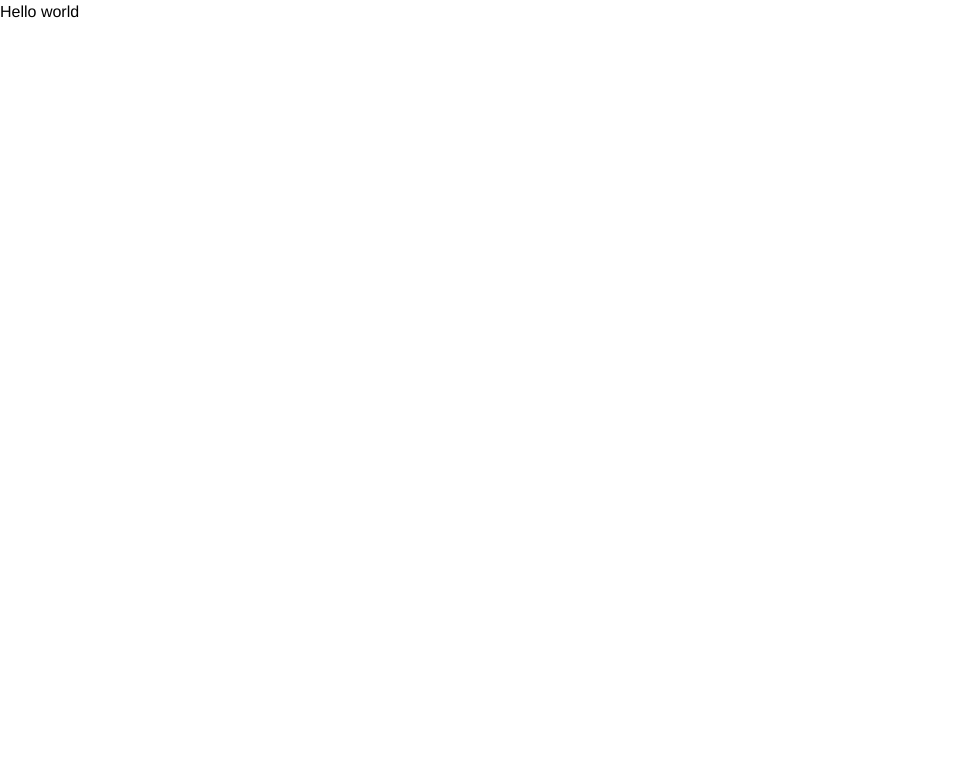
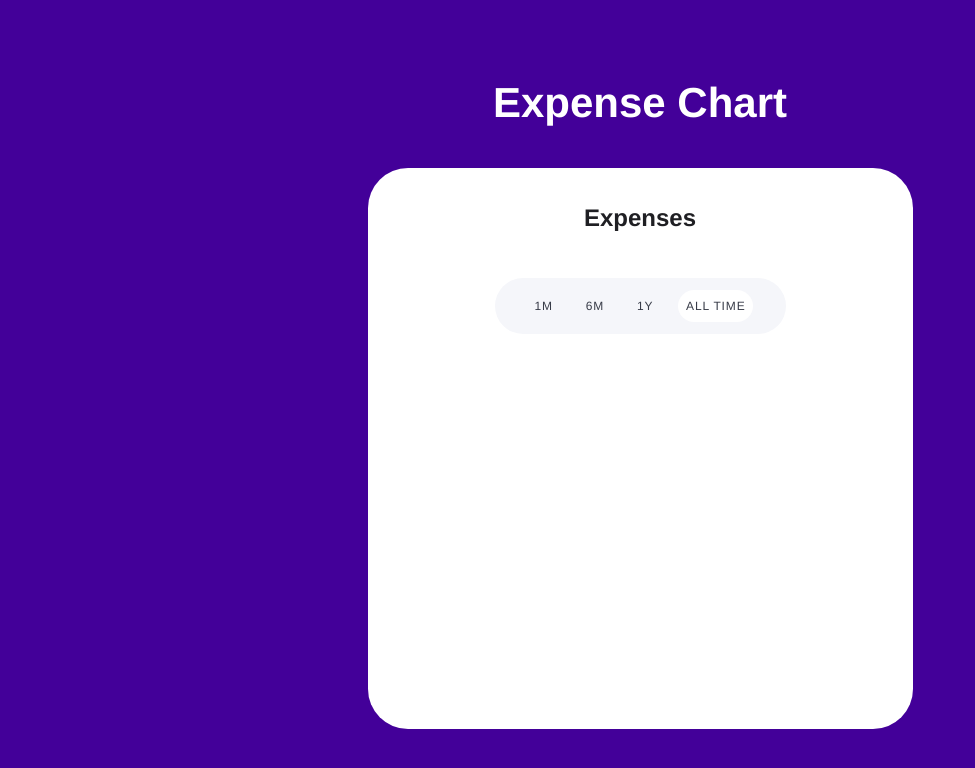
Before and after one commit to minhazurrony/expense-chart, a React (Vite) app: page / in a window 1280 px wide. Shown: the top 768 px of the page, without its empty margins (0-975 px from the left). Built offline with nearby package versions, Linux system fonts and the light colour scheme.

Commit message:
feat: added basic card component - added filter button group - added basic design

```diff
--- a/src/App.jsx
+++ b/src/App.jsx
@@ -1,10 +1,66 @@
+import { useState } from "react";
 function App() {
+  const [activeFilter, setActiveFilter] = useState("ALL TIME");
 
+  const handleFilter = (event) => {
+    setActiveFilter(event.target.value);
+  };
   return (
-    <>
-      <h1>Hello world</h1>
-    </>
-  )
+    <div className="bg-dark_purple h-[100dvh] flex flex-col align-middle justify-center">
+      <h1 className="capitalize font-sans text-[42px] text-neutral_white font-bold text-center mb-[34px]">
+        expense chart
+      </h1>
+
+      <div className="p-8 bg-neutral_white h-[561px] w-[545px] my-0 mx-[auto] rounded-[40px]">
+        <h2 className="capitalize text-neutral_black text-[24px] text-center mb-[42px] font-bold">
+          expenses
+        </h2>
+
+        <div className="w-[291px] h-[56px] mx-[auto] px-8 py-3 bg-light_grey_2 flex flex-row justify-between align-middle rounded-[32px]">
+          <button
+            value={"1M"}
+            type="button"
+            className={`tracking-[0.84px] uppercase py-1 px-2 text-[12px] font-medium text-dark_grey focus:outline-none ${
+              activeFilter === "1M" && "bg-neutral_white"
+            }  rounded-full hover:bg-neutral_white hover:text-blue`}
+            onClick={handleFilter}
+          >
+            1m
+          </button>
+          <button
+            value={"6M"}
+            type="button"
+            className={`tracking-[0.84px] uppercase py-1 px-2 text-[12px] font-medium text-dark_grey focus:outline-none ${
+              activeFilter === "6M" && "bg-neutral_white"
+            }  rounded-full hover:bg-neutral_white hover:text-blue`}
+            onClick={handleFilter}
+          >
+            6m
+          </button>
+          <button
+            value={"1Y"}
+            type="button"
+            className={`tracking-[0.84px] uppercase py-1 px-2 text-[12px] font-medium text-dark_grey focus:outline-none ${
+              activeFilter === "1Y" && "bg-neutral_white"
+            }  rounded-full hover:bg-neutral_white hover:text-blue`}
+            onClick={handleFilter}
+          >
+            1y
+          </button>
+          <button
+            value={"ALL TIME"}
+            type="button"
+            className={`tracking-[0.84px] uppercase py-1 px-2 text-[12px] font-medium text-dark_grey focus:outline-none ${
+              activeFilter === "ALL TIME" && "bg-neutral_white"
+            }  rounded-full hover:bg-neutral_white hover:text-blue`}
+            onClick={handleFilter}
+          >
+            all time
+          </button>
+        </div>
+      </div>
+    </div>
+  );
 }
 
-export default App
+export default App;
```
